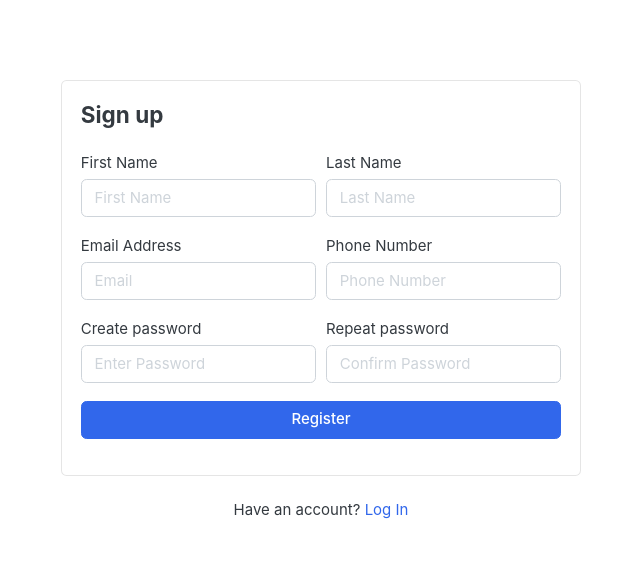
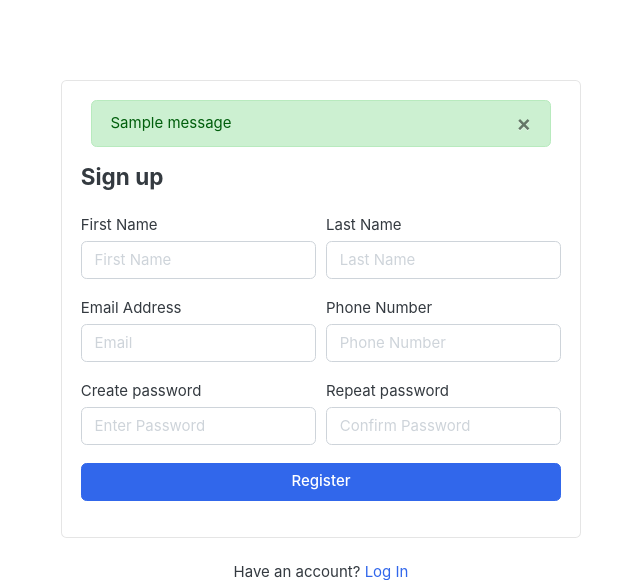
Before and after one commit to beingyoyo/e-commerce, a Django app: page /accounts/register/ in a window 1280 px wide. Shown: the part 80-660 px from the top of the page, without its empty margins (319-959 px from the left). Run offline with Django 4.2, Linux system fonts and the light colour scheme; data comes from the database, SQL or seed files in the repository; both versions use the stored data as it was after the commit; tables that the repository leaves empty hold one stand-in row (values such as "Sample post"); one stand-in notice (Sample message) is shown; some libraries are stand-ins or nearby versions; some web fonts are replaced.

Commit message:
messages and registration changes

```diff
--- a/accounts/views.py
+++ b/accounts/views.py
@@ -1,4 +1,5 @@
-from django.shortcuts import render
+from django.shortcuts import render, redirect
+from django.contrib import messages
 from accounts.models import Account
 from .forms import RegistrationForm
 
@@ -22,6 +23,8 @@ def register(request):
                 )
             user.phone_number = phone_number
             user.save()
+            messages.success(request, 'Registration Successful!')
+            return redirect('register')
     else:
         form = RegistrationForm()
 
--- a/e_commerce/settings.py
+++ b/e_commerce/settings.py
@@ -134,6 +134,11 @@ STATICFILES_DIR = [
 MEDIA_URL = '/media/'
 MEDIA_ROOT = BASE_DIR / 'media'
 
+from django.contrib.messages import constants as messages
+MESSAGE_TAGS = {
+    messages.ERROR: 'danger',
+}
+
 # Default primary key field type
 # https://docs.djangoproject.com/en/4.0/ref/settings/#default-auto-field
 
--- a/e_commerce/static/js/script.js
+++ b/e_commerce/static/js/script.js
@@ -57,3 +57,7 @@ $(document).ready(function() {
 
 });
 // jquery end
+
+setTimeout(function(){
+    $('#message').fadeOut('slow')
+}, 4000)
--- a/templates/accounts/register.html
+++ b/templates/accounts/register.html
@@ -7,6 +7,7 @@
     <!-- ============================ COMPONENT REGISTER   ================================= -->
         <div class="card mx-auto" style="max-width:520px; margin-top:40px;">
           <article class="card-body">
+              {% include 'includes/alerts.html' %}
             <header class="mb-4"><h4 class="card-title">Sign up</h4></header>
             <form action="{% url 'register' %}" method='POST'>
                 {% csrf_token %}
--- /dev/null
+++ b/templates/includes/alerts.html
@@ -0,0 +1,11 @@
+{% if messages %}
+    {% for message in messages %}
+    <div id="message" class="container">
+        <div{% if message.tags %} class="alert alert-{{ message.tags }}"{% endif %} role="alert">
+            <button type="button" class="close" data-dismiss="alert"><span aria-hidden = "true">&times;</span></button>
+            {% if message.level == DEFAULT_MESSAGE_LEVELS.ERROR %}Important: {% endif %}
+            {{ message }}
+    </div>
+    </div>
+    {% endfor %}
+{% endif %}
```
Also changed, not shown: db.sqlite3.
